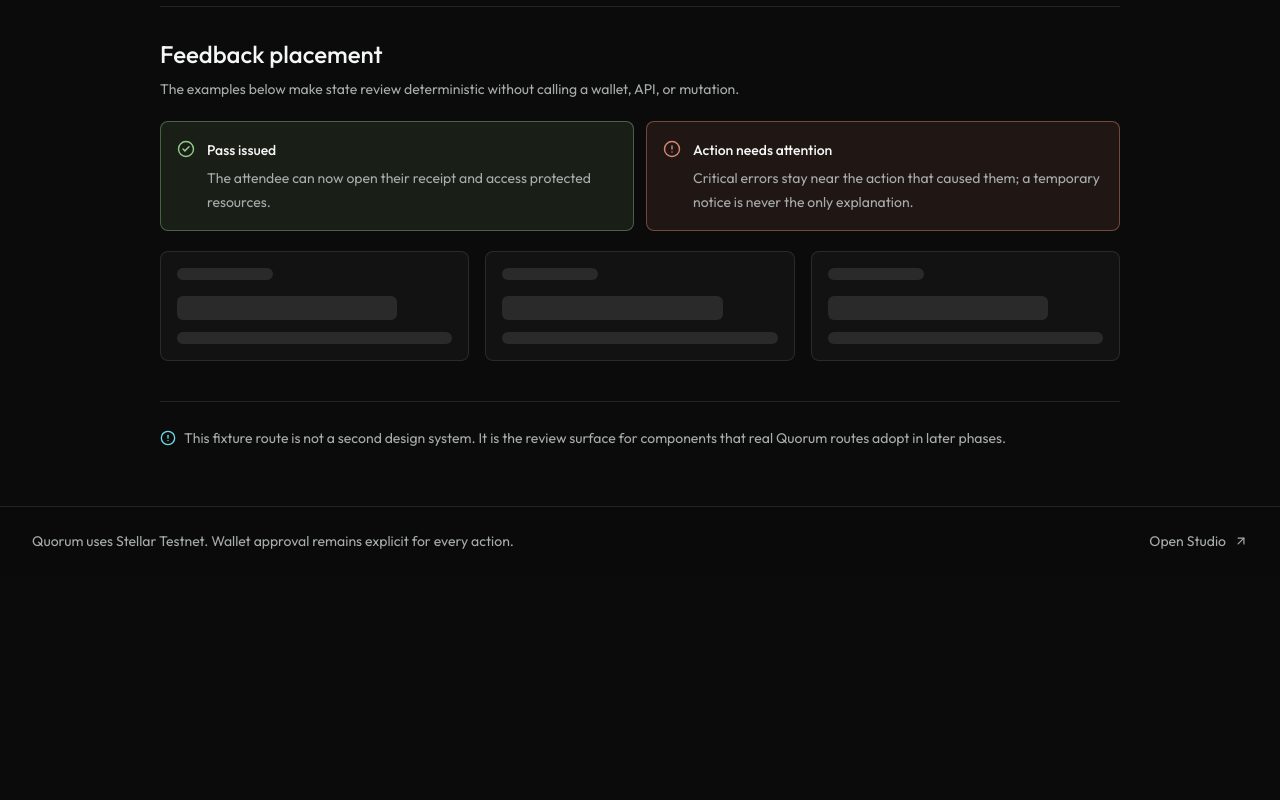
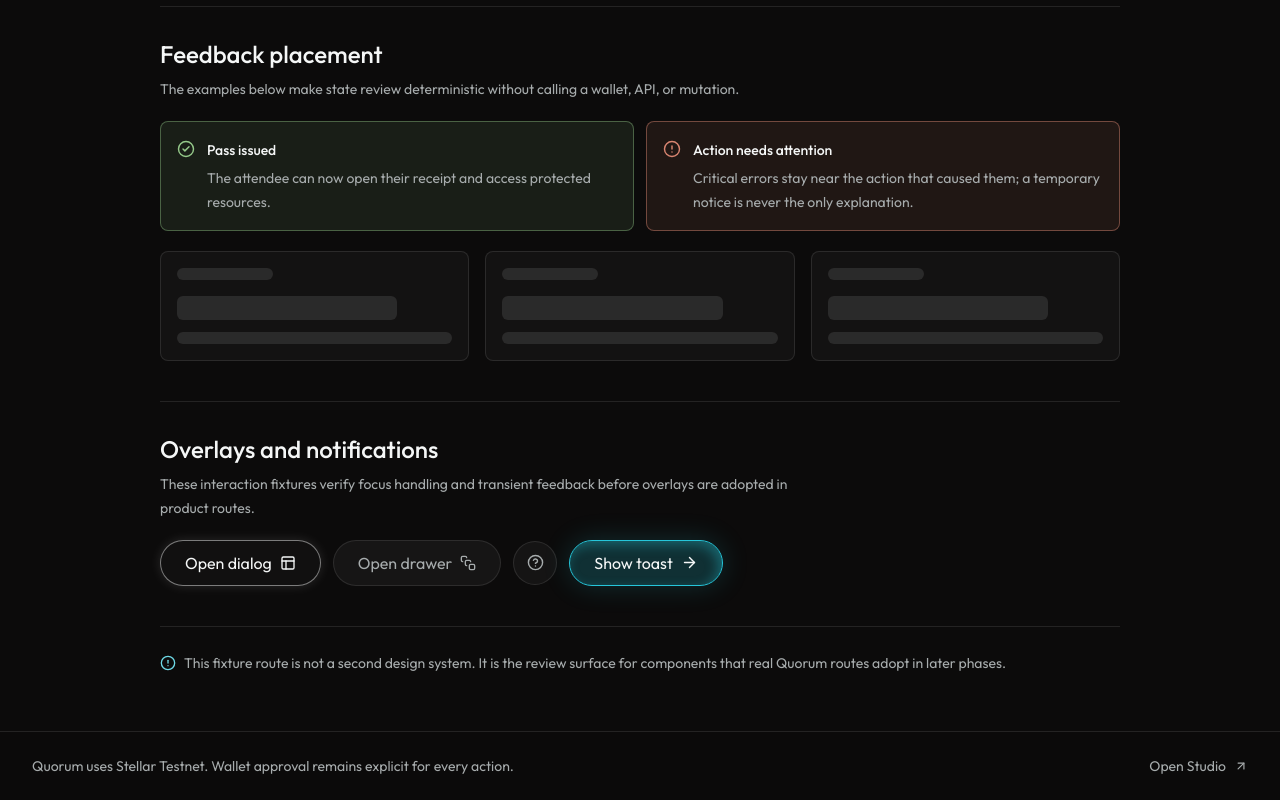
Before and after one commit to wildanniam/Quorum, a Next.js app: page /ui-kit in a window 1280 px wide. Shown: the part 1938-2738 px from the top of the page. Before the commit the page ends 2513 px from the top, so only its background shows below. Built offline with nearby package versions, Linux system fonts and the light colour scheme; a web font is replaced by a local one.

Commit message:
feat(ui): add overlay notification foundation (#56)

```diff
--- a/package.json
+++ b/package.json
@@ -52,6 +52,7 @@
     "contracts:init:testnet": "node scripts/contracts/init-testnet.mjs"
   },
   "dependencies": {
+    "@base-ui/react": "^1.6.0",
     "@gsap/react": "^2.1.2",
     "@stellar/freighter-api": "^6.0.1",
     "@stellar/stellar-sdk": "^16.0.1",
@@ -65,6 +66,7 @@
     "react": "19.2.4",
     "react-dom": "19.2.4",
     "smol-toml": "^1.7.0",
+    "sonner": "^2.0.7",
     "zod": "^4.4.3"
   },
   "overrides": {
--- a/src/app/ui-kit/page.tsx
+++ b/src/app/ui-kit/page.tsx
@@ -26,6 +26,7 @@ import {
   Select,
   Textarea,
 } from "@/components/ui/form-primitives";
+import { OverlayFixtures } from "@/components/ui/overlay-fixtures";
 import { QuorumButton } from "@/components/ui/quorum-button";
 import { StatusPill } from "@/components/ui/status-pill";
 
@@ -214,6 +215,13 @@ export default function UiKitPage() {
           </div>
         </ProductSection>
 
+        <ProductSection
+          description="These interaction fixtures verify focus handling and transient feedback before overlays are adopted in product routes."
+          title="Overlays and notifications"
+        >
+          <OverlayFixtures />
+        </ProductSection>
+
         <p className="flex items-center gap-2 border-t border-white/10 pt-6 text-sm leading-6 text-muted">
           <AlertCircle className="shrink-0 text-quorum-cyan-soft" size={16} />
           This fixture route is not a second design system. It is the review surface for components that real Quorum routes adopt in later phases.
--- a/src/components/app-shell.tsx
+++ b/src/components/app-shell.tsx
@@ -6,6 +6,7 @@ import {
   MobileNavigation,
 } from "@/components/app-navigation";
 import { ProductMark } from "@/components/ui/product-layout";
+import { QuorumToaster } from "@/components/ui/quorum-toaster";
 import { WalletButton } from "@/components/wallet-button";
 
 type AppShellProps = {
@@ -54,6 +55,7 @@ export function ProductShell({ children }: AppShellProps) {
           </Link>
         </div>
       </footer>
+      <QuorumToaster />
     </div>
   );
 }
--- /dev/null
+++ b/src/components/ui/overlay-fixtures.tsx
@@ -0,0 +1,57 @@
+"use client";
+
+import { CircleHelp, PanelsTopLeft, SquareStack } from "lucide-react";
+import { QuorumOverlay, QuorumTooltip } from "@/components/ui/overlay-primitives";
+import { quorumToast } from "@/components/ui/quorum-toaster";
+import { QuorumButton } from "@/components/ui/quorum-button";
+
+export function OverlayFixtures() {
+  return (
+    <>
+      <div className="flex flex-wrap items-center gap-3">
+        <QuorumOverlay
+          description="A modal keeps the user in one focused decision and returns focus to its trigger when closed."
+          title="Review event settings"
+          trigger={<QuorumButton icon={<PanelsTopLeft size={16} />} variant="secondary">Open dialog</QuorumButton>}
+        >
+          Use a dialog when completing the current page inline would make the decision unclear or unsafe.
+        </QuorumOverlay>
+
+        <QuorumOverlay
+          description="The same accessible dialog foundation becomes a right-side panel when the task benefits from more vertical room."
+          drawer
+          title="Event setup notes"
+          trigger={<QuorumButton icon={<SquareStack size={16} />} variant="subtle">Open drawer</QuorumButton>}
+        >
+          A drawer is useful for supplementary editing or context. It is not a substitute for a clear primary workflow.
+        </QuorumOverlay>
+
+        <QuorumTooltip
+          trigger={
+            <button
+              aria-label="Learn when to use a tooltip"
+              className="grid size-11 place-items-center rounded-full border border-white/10 bg-white/[0.04] text-muted transition hover:border-quorum-cyan/40 hover:bg-quorum-cyan/10 hover:text-foreground focus-visible:outline focus-visible:outline-2 focus-visible:outline-offset-4 focus-visible:outline-quorum-cyan"
+              type="button"
+            >
+              <CircleHelp aria-hidden="true" size={17} />
+            </button>
+          }
+        >
+          Use a tooltip for short clarification, never for critical instructions or errors.
+        </QuorumTooltip>
+
+        <QuorumButton
+          onClick={() =>
+            quorumToast.success(
+              "Draft saved",
+              "A persistent field message is still required for information that affects the next decision.",
+            )
+          }
+          variant="primary"
+        >
+          Show toast
+        </QuorumButton>
+      </div>
+    </>
+  );
+}
--- /dev/null
+++ b/src/components/ui/overlay-primitives.tsx
@@ -0,0 +1,94 @@
+"use client";
+
+import type React from "react";
+import { X } from "lucide-react";
+import { Dialog } from "@base-ui/react/dialog";
+import { Tooltip } from "@base-ui/react/tooltip";
+import { cn } from "@/lib/ui";
+
+type QuorumOverlayProps = {
+  actions?: React.ReactNode;
+  children: React.ReactNode;
+  description?: React.ReactNode;
+  drawer?: boolean;
+  title: React.ReactNode;
+  trigger: React.ReactElement;
+};
+
+export function QuorumOverlay({
+  actions,
+  children,
+  description,
+  drawer = false,
+  title,
+  trigger,
+}: QuorumOverlayProps) {
+  return (
+    <Dialog.Root>
+      <Dialog.Trigger render={trigger} />
+      <Dialog.Portal>
+        <Dialog.Backdrop className="fixed inset-0 z-40 bg-black/70 backdrop-blur-[2px] transition-opacity duration-200 data-[ending-style]:opacity-0 data-[starting-style]:opacity-0 motion-reduce:transition-none" />
+        <Dialog.Viewport
+          className={cn(
+            "fixed inset-0 z-50 flex p-4 sm:p-6",
+            drawer ? "justify-end" : "items-center justify-center",
+          )}
+        >
+          <Dialog.Popup
+            className={cn(
+              "relative flex max-h-full w-full flex-col overflow-y-auto border border-white/12 bg-[#111314] text-foreground shadow-[0_24px_90px_rgba(0,0,0,0.5),inset_0_1px_0_rgba(255,255,255,0.05)] outline-none transition duration-200 data-[ending-style]:opacity-0 data-[starting-style]:opacity-0 motion-reduce:transition-none",
+              drawer
+                ? "max-w-md rounded-[8px] p-5 data-[ending-style]:translate-x-4 data-[starting-style]:translate-x-4 sm:p-6"
+                : "max-w-lg rounded-[8px] p-5 data-[ending-style]:scale-[0.98] data-[starting-style]:scale-[0.98] sm:p-6",
+            )}
+          >
+            <div className="flex items-start justify-between gap-5">
+              <div className="min-w-0">
+                <Dialog.Title className="font-product text-xl font-medium leading-tight text-foreground">
+                  {title}
+                </Dialog.Title>
+                {description ? (
+                  <Dialog.Description className="mt-2 text-sm leading-6 text-muted">
+                    {description}
+                  </Dialog.Description>
+                ) : null}
+              </div>
+              <Dialog.Close
+                aria-label="Close dialog"
+                className="grid size-9 shrink-0 place-items-center rounded-[6px] border border-white/10 text-muted transition hover:border-quorum-cyan/40 hover:bg-quorum-cyan/10 hover:text-foreground focus-visible:outline focus-visible:outline-2 focus-visible:outline-offset-4 focus-visible:outline-quorum-cyan"
+              >
+                <X aria-hidden="true" size={17} />
+              </Dialog.Close>
+            </div>
+            <div className="mt-5 text-sm leading-6 text-muted">{children}</div>
+            {actions ? <div className="mt-6 flex flex-wrap justify-end gap-3">{actions}</div> : null}
+          </Dialog.Popup>
+        </Dialog.Viewport>
+      </Dialog.Portal>
+    </Dialog.Root>
+  );
+}
+
+type QuorumTooltipProps = {
+  children: React.ReactNode;
+  side?: "bottom" | "left" | "right" | "top";
+  trigger: React.ReactElement;
+};
+
+export function QuorumTooltip({ children, side = "top", trigger }: QuorumTooltipProps) {
+  return (
+    <Tooltip.Root>
+      <Tooltip.Trigger render={trigger} />
+      <Tooltip.Portal>
+        <Tooltip.Positioner side={side} sideOffset={8}>
+          <Tooltip.Popup
+            className="z-50 max-w-56 rounded-[6px] border border-white/12 bg-[#171a1b] px-3 py-2 text-xs leading-5 text-foreground shadow-[0_18px_50px_rgba(0,0,0,0.35)] transition data-[ending-style]:opacity-0 data-[starting-style]:opacity-0 motion-reduce:transition-none"
+            role="tooltip"
+          >
+            {children}
+          </Tooltip.Popup>
+        </Tooltip.Positioner>
+      </Tooltip.Portal>
+    </Tooltip.Root>
+  );
+}
--- /dev/null
+++ b/src/components/ui/quorum-toaster.tsx
@@ -0,0 +1,46 @@
+"use client";
+
+import type React from "react";
+import { Toaster, toast } from "sonner";
+
+type ToastDescription = React.ReactNode;
+
+function toastOptions(description?: ToastDescription) {
+  return description ? { description } : undefined;
+}
+
+export const quorumToast = {
+  error: (title: React.ReactNode, description?: ToastDescription) =>
+    toast.error(title, toastOptions(description)),
+  info: (title: React.ReactNode, description?: ToastDescription) =>
+    toast.info(title, toastOptions(description)),
+  success: (title: React.ReactNode, description?: ToastDescription) =>
+    toast.success(title, toastOptions(description)),
+  warning: (title: React.ReactNode, description?: ToastDescription) =>
+    toast.warning(title, toastOptions(description)),
+};
+
+export function QuorumToaster() {
+  return (
+    <Toaster
+      closeButton
+      containerAriaLabel="Quorum notifications"
+      position="top-right"
+      theme="dark"
+      toastOptions={{
+        classNames: {
+          closeButton:
+            "!absolute !right-2 !top-2 !left-auto !z-10 !size-7 !border-white/10 !bg-[#171a1b] !text-muted hover:!border-quorum-cyan/40 hover:!bg-quorum-cyan/10 hover:!text-foreground",
+          description: "!text-muted",
+          error: "!border-coral/45",
+          info: "!border-quorum-cyan/35",
+          success: "!border-success/40",
+          toast:
+            "!rounded-[8px] !border !border-white/12 !bg-[#111314] !p-4 !pr-12 !text-foreground !shadow-[0_24px_90px_rgba(0,0,0,0.4)]",
+          title: "!font-product !font-medium !text-foreground",
+          warning: "!border-amber/45",
+        },
+      }}
+    />
+  );
+}
```
Also changed, not shown: 1 other file (tests, documents, lock files or other folders).
